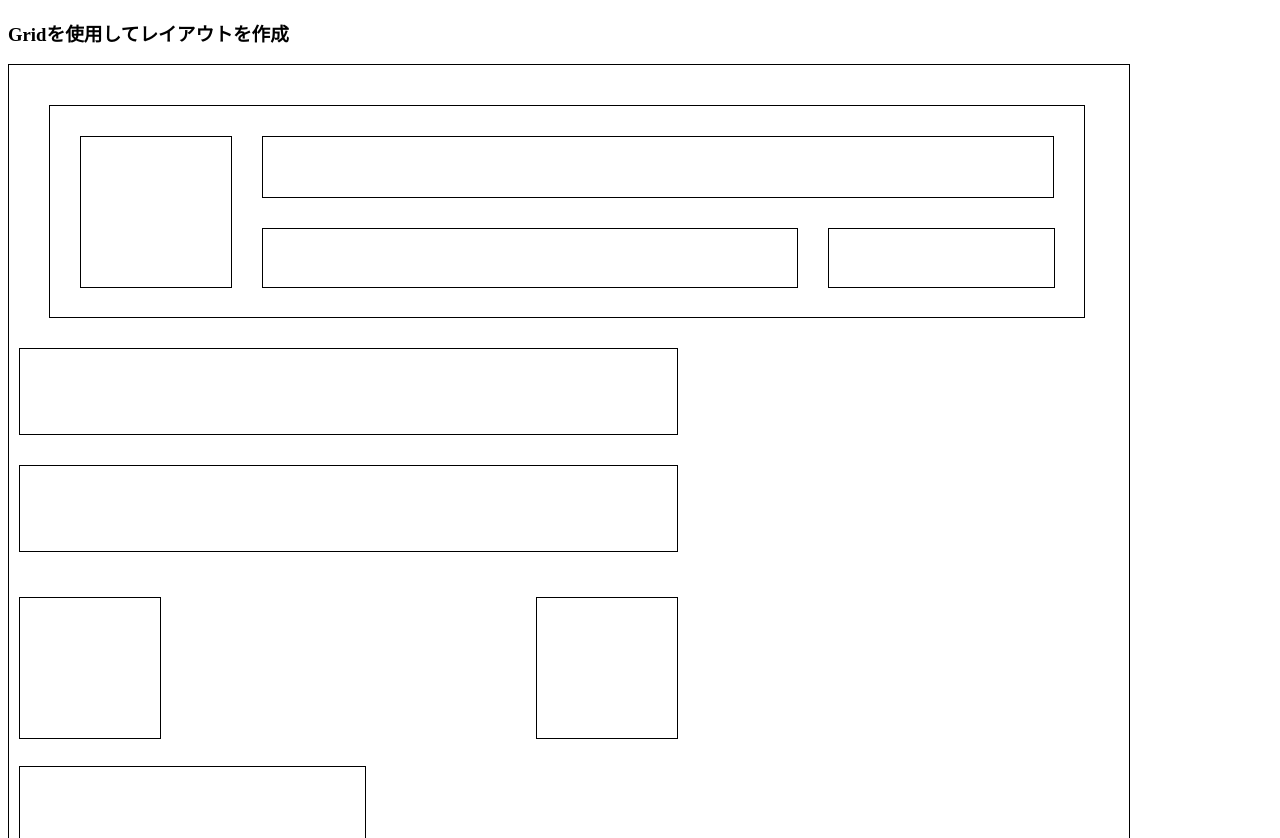
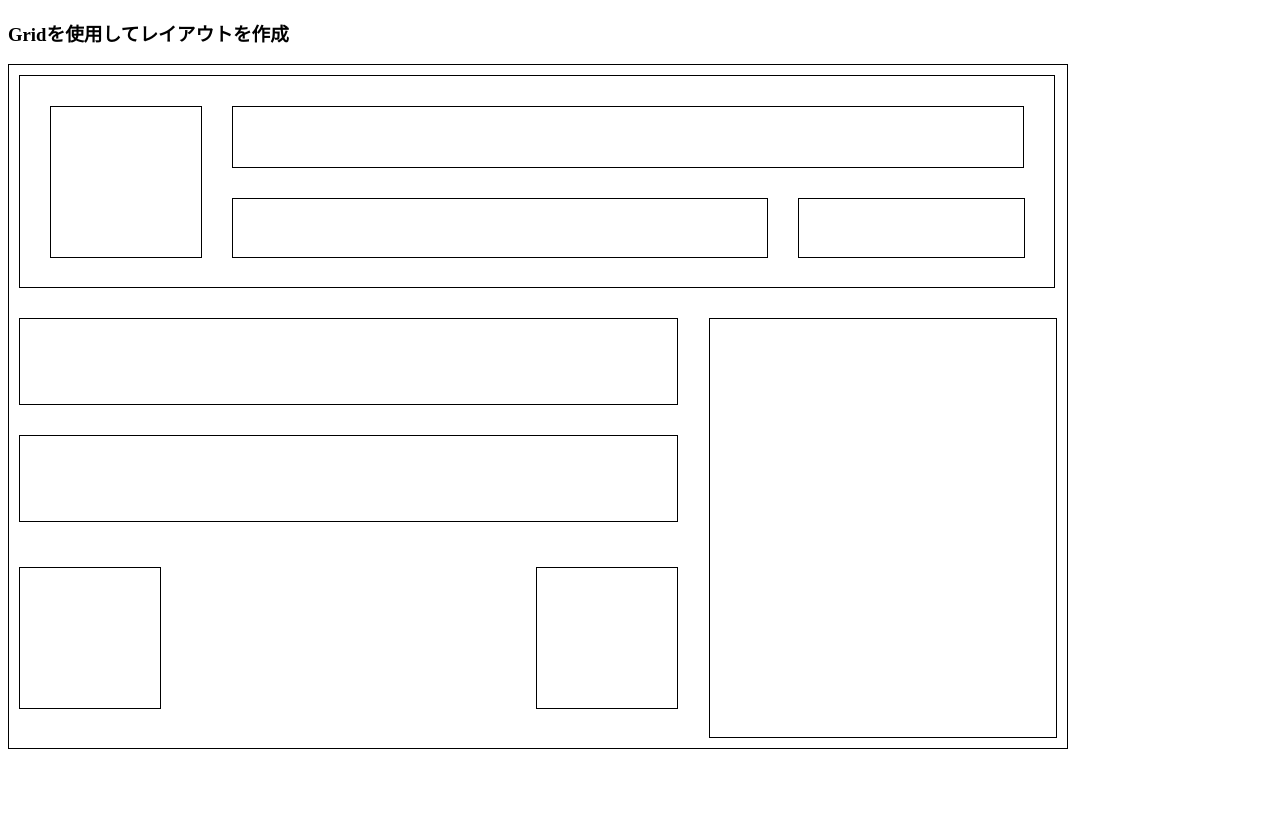
Before and after one commit to LukeTaishoGG/CSS, a plain HTML site: page HTML CSS編/ドリル2/ドリル レイアウト 2/index.html in a window 1280 px wide. Shown: the top 838 px of the page. After the commit the page ends 800 px from the top, so only its background shows below. Drawn offline with Linux system fonts and the light colour scheme.

Commit message:
余白修正済み

```diff
--- a/HTML CSS編/ドリル2/ドリル レイアウト 2/style.css
+++ b/HTML CSS編/ドリル2/ドリル レイアウト 2/style.css
@@ -1,16 +1,16 @@
 .dx-box {
+  gap: 30px;
   display: grid;
   padding: 10px;
   border: 1px solid #000;
-  height: 753px;
-  width: 1100px;
+  height: 663px;
+  width: 1038px;
 }
 
 .top-box {
   border: 1px solid #000;
   height: 211px;
   width: 1034px;
-  margin: 30px
 }
 
 .tp {
@@ -64,13 +64,12 @@
 
 
 /* ーーーーーーーーここから下の段ーーーーーーーーーー */
-.Under {
-  margin: 30px;
+.under {
   gap: 30px;
   grid-template-columns: 1fr 1fr;
   border: none;
   height: 420px;
-  width: auto;
+  width: 1037px;
   display: grid;
   justify-content: space-between;
 }
@@ -86,7 +85,7 @@
 .mini-66 {
   border: 1px solid #000;
   height: 418px;
-  width: 345px;
+  width: 346px;
 }
 
 .tp2 {
```
Also changed, not shown: HTML CSS編/ドリル2/index.html (+0 -7 lines), HTML CSS編/ドリル2/ドリル レイアウト/Style.css (+4 -4 lines).
